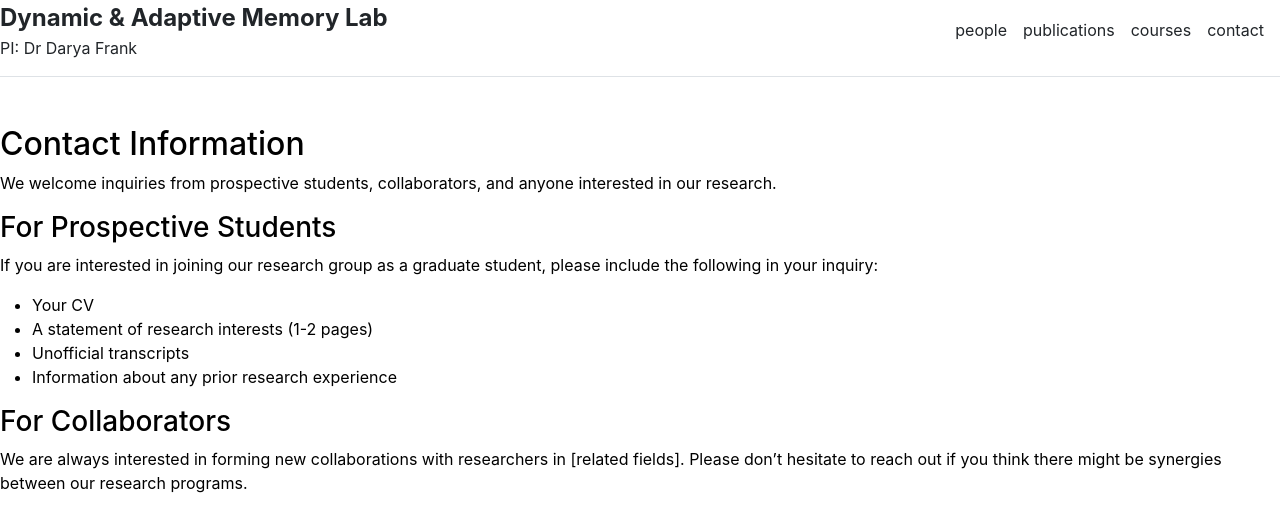
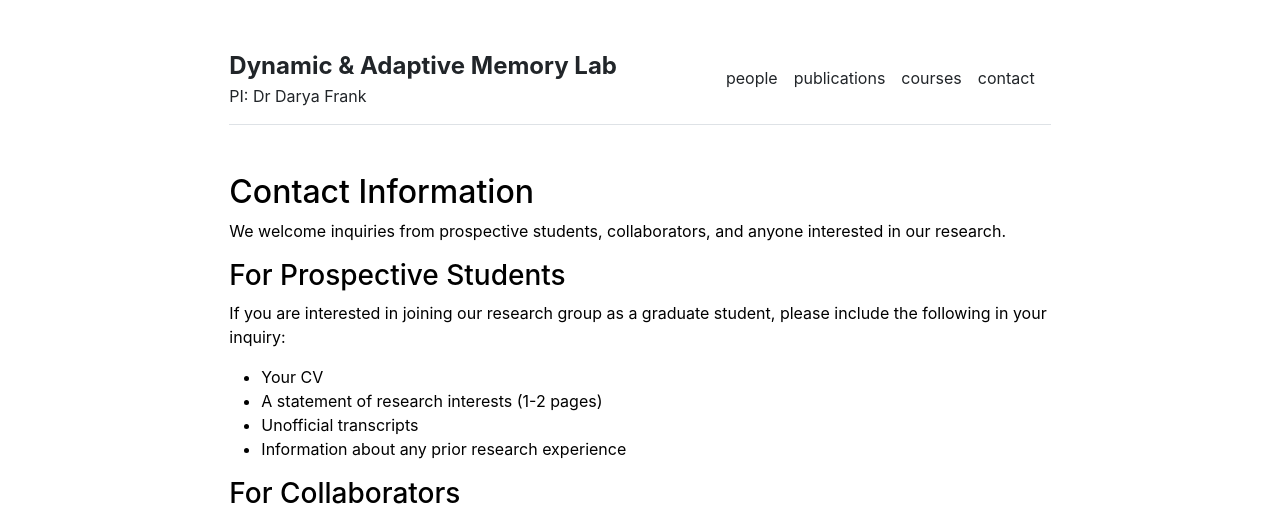
Before and after one commit to frank-dam-lab/frank-dam-lab.github.io, a Jekyll site: the page built from contact.md, in a window 1280 px wide. Shown: the top 511 px of the page. Built offline with Jekyll 4.4.1, drawn with Linux system fonts in a browser that asks for light colours; grey boxes are pictures that could not be loaded.

Commit message:
Revert "Update default.html"
This reverts commit 69ac7a2ad6db2ef0db04c8119852776d32bda172.

```diff
--- a/_layouts/default.html
+++ b/_layouts/default.html
@@ -1,2 +1,11 @@
-{% include head.html %}
-{% include header.html %} {{ content }} {% include footer.html %}
+<!DOCTYPE html>
+<html lang="{{ site.lang | default: "en-US" }}">
+  {% include head.html %}
+  <body>
+    <div class="col-lg-8 mx-auto p-3 py-md-5">
+      {% include header.html %}
+      {{ content }}
+      {% include footer.html %}
+    </div>
+  </body>
+</html>
```
